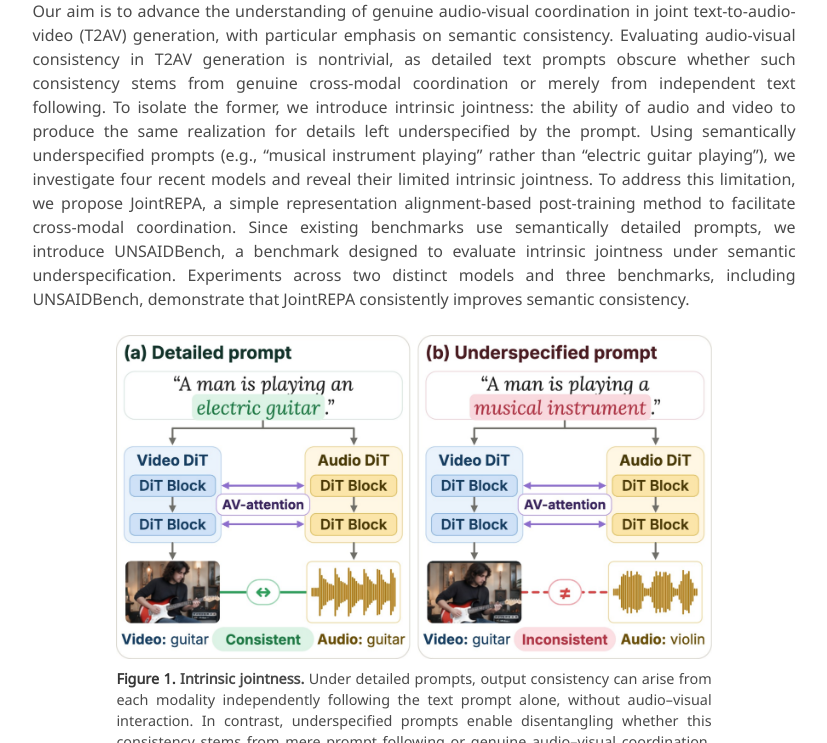
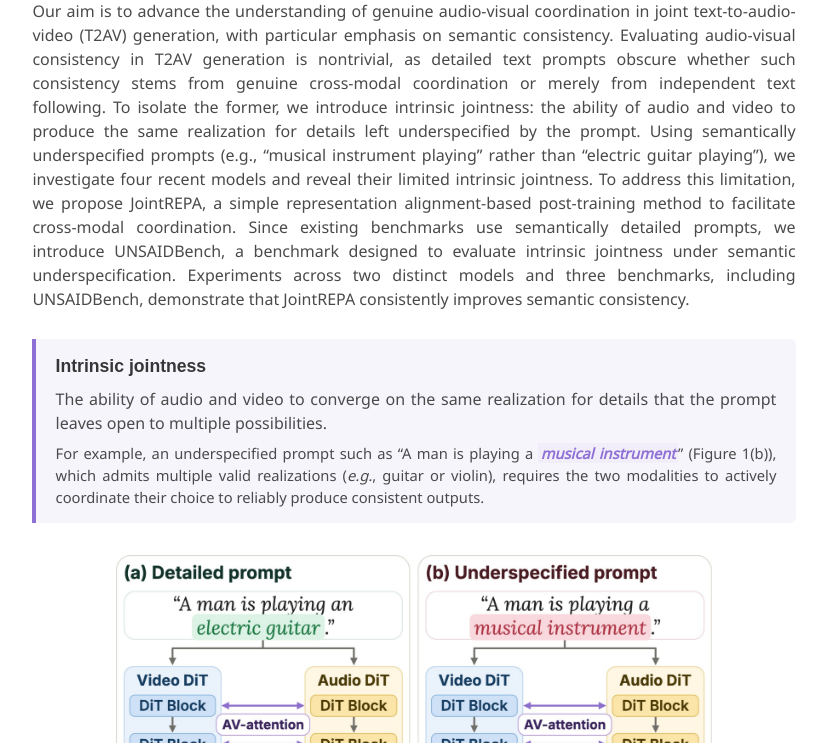
Before and after one commit to IntrinsicJointness/IntrinsicJointness.github.io, a plain HTML site: page index.html in a window 1280 px wide. Shown: the part 507-1250 px from the top of the page, without its empty margins (226-1053 px from the left). Drawn offline with Linux system fonts and the light colour scheme; files whose address does not match are found by name; a web font is replaced by a local one.

Commit message:
Definition of intrinsic jointness (paper intro) between the abstract and Fig. 1
Co-Authored-By: Claude Opus 5.5 <noreply@anthropic.com>

```diff
--- a/index.html
+++ b/index.html
@@ -103,6 +103,15 @@
       </div>
     </div>
     <!--/ Abstract. -->
+    <div class="columns is-centered">
+      <div class="column is-four-fifths">
+        <div class="definition-box">
+          <p class="definition-term">Intrinsic jointness</p>
+          <p>The ability of audio and video to converge on the same realization for details that the prompt leaves open to multiple possibilities.</p>
+          <p class="definition-example">For example, an underspecified prompt such as &ldquo;A man is playing a <span class="hl-purple">musical instrument</span>&rdquo; (Figure 1(b)), which admits multiple valid realizations (<i>e.g.</i>, guitar or violin), requires the two modalities to actively coordinate their choice to reliably produce consistent outputs.</p>
+        </div>
+      </div>
+    </div>
 
     <figure class="paper-figure single">
       <img src="./static/images/paper/main.png" alt="Figure 1" loading="lazy"/>
--- a/static/css/demo.css
+++ b/static/css/demo.css
@@ -306,3 +306,25 @@ h3.title.is-4 {
 @media screen and (max-width: 768px) {
   .paper-prose { width: 100%; }
 }
+
+/* ---- verbal definition of intrinsic jointness (paper intro), between the abstract and Fig. 1 ---- */
+.definition-box {
+  border-left: 4px solid #8E6FD5;
+  background: #F7F5FC;
+  border-radius: 0 6px 6px 0;
+  padding: 0.9rem 1.2rem;
+  margin: 0.25rem 0 0.5rem;
+  text-align: justify;
+}
+.definition-box p { margin: 0; }
+.definition-box p + p { margin-top: 0.45rem; }
+.definition-term {
+  font-family: 'Google Sans', sans-serif;
+  font-weight: 700;
+  font-size: 1.1rem;
+  color: #363636;
+}
+.definition-example {
+  font-size: 0.92rem;
+  color: #4a4a4a;
+}
```
